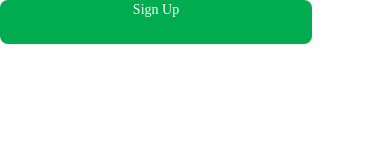
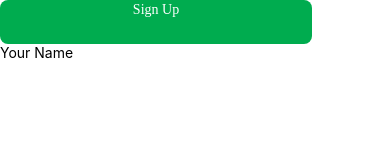
Before and after one commit to morachake/chap-chap, a React Native app: screen / in a window 390 px wide. Shown: the top 160 px of the page. Built offline with nearby package versions, Linux system fonts and the light colour scheme.

Commit message:
creating a reusable text input

```diff
--- a/src/components/Btn.js
+++ b/src/components/Btn.js
@@ -3,8 +3,8 @@ import {StyleSheet, Text, TouchableOpacity, View} from 'react-native';
 import {COLORS} from '../constants/index';
 export default function Btn({title,onPress}) {
   return (
-    <View>
-      <TouchableOpacity style={styles.btn} onPress={onPress}>
+       <View>
+            <TouchableOpacity style={styles.btn} onPress={onPress}>
         <Text style={styles.title}>{title}</Text>
       </TouchableOpacity>
     </View>
--- /dev/null
+++ b/src/components/MainInput.js
@@ -0,0 +1,20 @@
+import React from 'react';
+import {Text, TextInput, View, StyleSheet} from 'react-native';
+
+export default function MainInput({label}) {
+  return (
+    <View style={styles.container}>
+      <Text style={styles.label}>{label}</Text>
+      <TextInput style={styles.textInput} />
+    </View>
+  );
+}
+
+const styles = StyleSheet.create({
+  container: {
+    display: 'flex',
+    flexDirection: 'row',
+  },
+  label: {},
+  textInput: {},
+});
--- a/src/screens/HomeScreen.js
+++ b/src/screens/HomeScreen.js
@@ -1,11 +1,13 @@
 import React from 'react';
 import {View, Text, StyleSheet} from 'react-native';
 import Btn from '../components/Btn';
+import MainInput from '../components/MainInput';
 
 export default function HomeScreen() {
   return (
     <View style={styles.container}>
-      <Btn  title='Sign Up' />
+      <Btn title="Sign Up" onPress={undefined} />
+      <MainInput label='Your Name' />
     </View>
   );
 }
```
